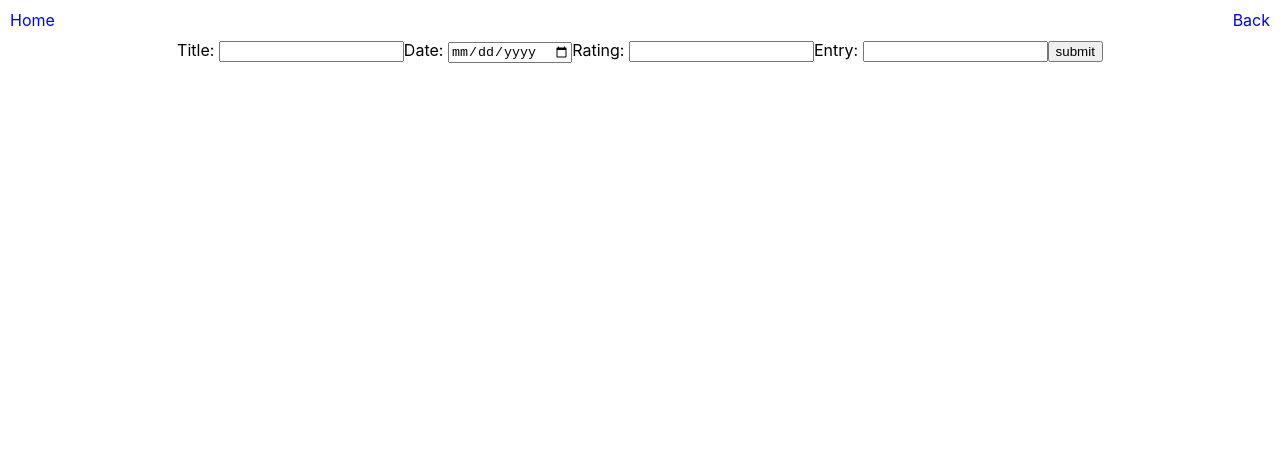
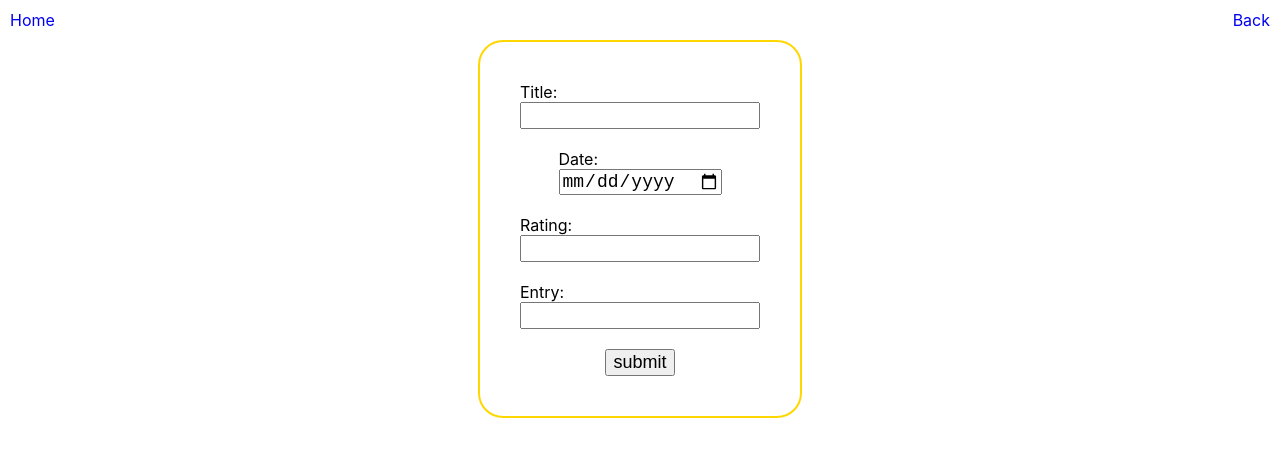
Before and after one commit to chizakura/tried-it-app, a React (Create React App) app in the folder client/: page /review/1/edit in a window 1280 px wide. Shown: the top 456 px of the page. Built offline with nearby package versions, Linux system fonts and the light colour scheme; no server answers.

Commit message:
finished edit review date needs to be formatted

```diff
--- a/client/src/Components/EditReview.js
+++ b/client/src/Components/EditReview.js
@@ -15,7 +15,10 @@ class EditReview extends Component {
 
         }
         this.handleSubmit = this.handleSubmit.bind(this)
-        this.handleChange = this.handleChange.bind(this)
+        this.changeTitle = this.changeTitle.bind(this)
+        this.changeDate = this.changeDate.bind(this)
+        this.changeRating = this.changeRating.bind(this)
+        this.changeEntry = this.changeEntry.bind(this)
     }
     async componentDidMount() {
         const res = await axios.get(`http://localhost:4567/review/${this.props.match.params.id}`)
@@ -30,14 +33,27 @@ class EditReview extends Component {
             entry: reviews.entry
         })
     }
-
-   async handleChange(e) {
-        const name = e.target.name;
-        const value = e.target.value;
+    changeTitle(e) {
         this.setState({
-            [name]: value
+            title: e.target.value,
         })
     }
+    changeDate(e) {
+        this.setState({
+            date: e.target.value,
+        })
+    }
+    changeRating(e) {
+        this.setState({
+            rating: e.target.value,
+        })
+    }
+    changeEntry(e) {
+        this.setState({
+            entry: e.target.value,
+        })
+    }
+
     async handleSubmit(e) {
         e.preventDefault()
         await axios.put(`http://localhost:4567/review/${this.props.match.params.id}`, {
@@ -58,34 +74,47 @@ class EditReview extends Component {
                     <Link to="/">Home</Link>
                     <Link to={`/review/${this.props.match.params.id}`}>Back</Link>
                 </nav>
-                <form
-                    onChange={this.handleChange}
-                    onSubmit={this.handleSubmit}>
+                <form className="form"
+                    onSubmit={this.handleSubmit}
+                >
+                    <div className="title">
                         <label>Title: </label>
                         <input
                             type="text"
                             value={this.state.title}
-                        onChange={this.handleChange}
+                            onChange={this.changeTitle}
                         />
+                    </div>
+                    <div className="date">
                         <label>Date: </label>
                         <input
                             type="date"
                             value={this.state.date}
-                        onChange={this.handleChange}
+                            onChange={this.changeDate}
                         />
+                    </div>
+                    <div className="rating">
                         <label>Rating: </label>
                         <input
                             type="integer"
                             value={this.state.rating}
-                        onChange={this.handleChange}
+                            onChange={this.changeRating}
                         />
+                    </div>
+                    <div className="entry">
                         <label>Entry: </label>
                         <input
                             type="text"
                             value={this.state.entry}
-                        onChange={this.handleChange}
+                            onChange={this.changeEntry}
                         />
-                    <input type="submit" value="submit" />
+                    </div>
+                    <div>
+                        <input
+                            type="submit"
+                            value="submit"
+                        />
+                    </div>
                 </form>
             </div>
         )
```
Also changed, not shown: client/src/App.css (line endings or trailing spaces). Lines whose indentation alone changed are shown as unchanged.
